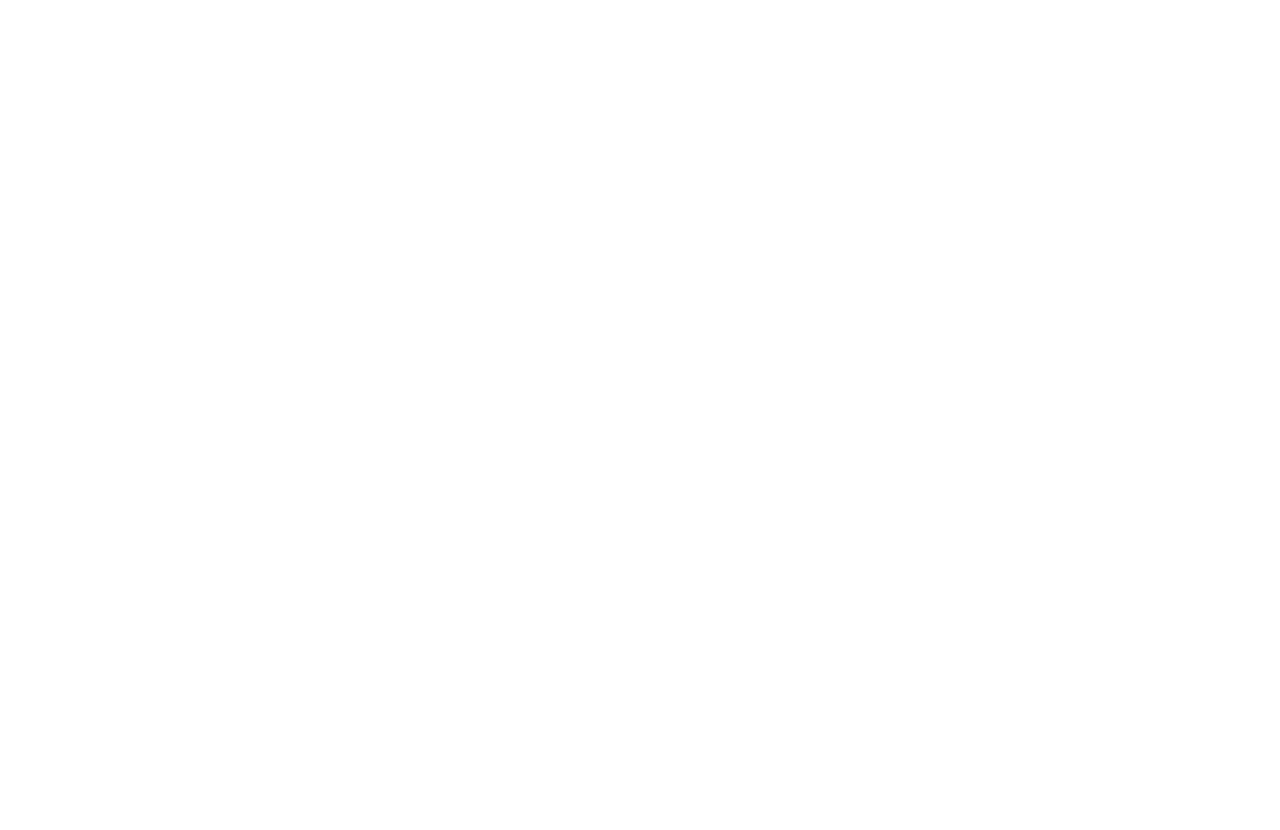
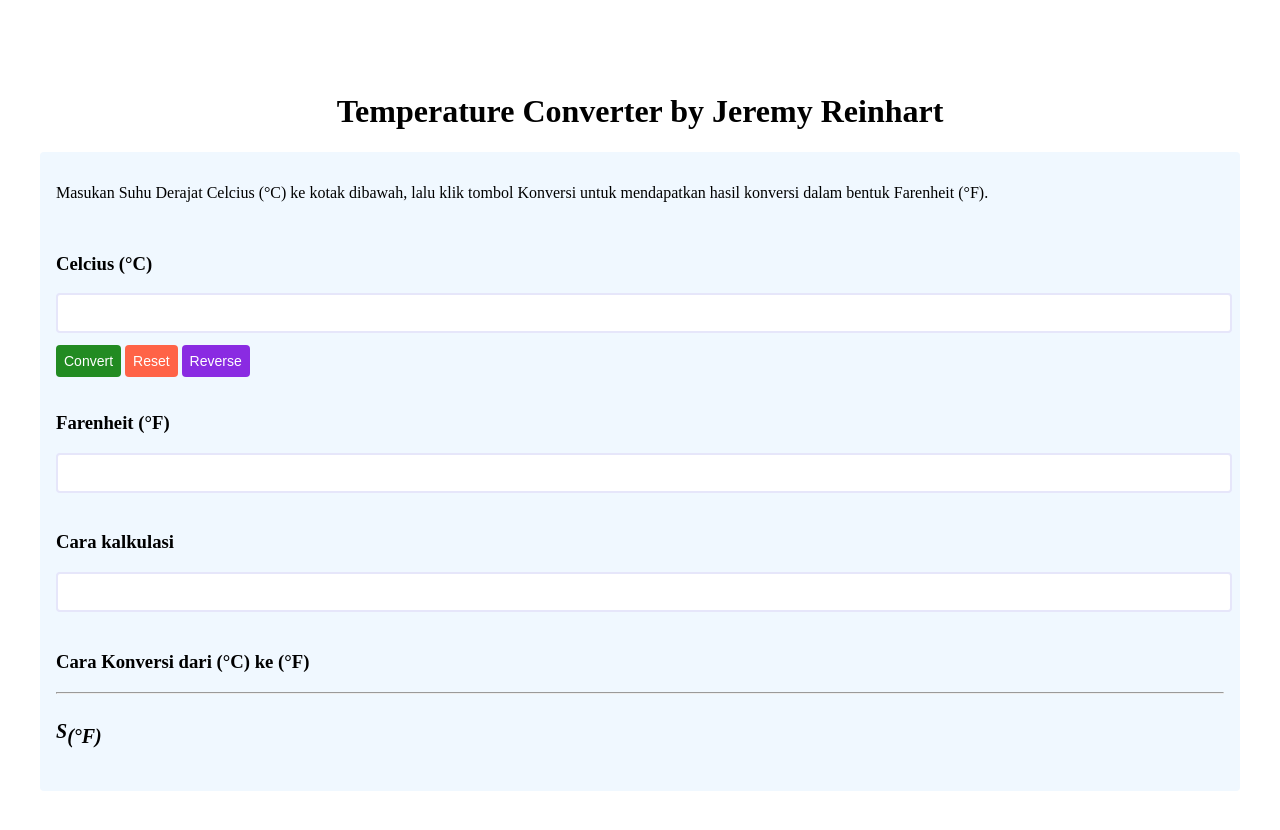
Before and after one commit to revou-fundamental-course/15-apr-24-jeremyreinhart, a plain HTML site: page index.html in a window 1280 px wide. Before the commit the page ends 800 px from the top, so only its background shows below. Drawn offline with Linux system fonts and the light colour scheme.

Commit message:
init config

```diff
--- a/css/style.css
+++ b/css/style.css
@@ -1 +1,86 @@
 /* ini css? */
+
+main{
+    padding-left: 32px;
+    padding-right: 32px;
+    padding-top: 64px;
+    padding-bottom: 64px;
+}
+
+.header {
+    text-align: center;
+}
+
+.main-title {
+    text-align: center;
+}
+
+.main-section {
+    padding: 16px;
+    background-color: aliceblue;
+    border-radius: 4px;
+}
+
+.section-celcius {
+    padding-top: 16px;
+}
+
+.section-farenheit {
+    padding-top: 16px;
+}
+
+.section-result {
+    padding-top: 16px;
+}
+
+.section-explanation {
+    padding-top: 16px;
+}
+
+
+textarea {
+    width: 100%;
+    height: 32px;
+    border: 2px solid lavender;
+    border-radius: 4px;
+    color: coral;
+    font-size: 16px;
+    resize: none;
+}
+
+.formula-s {
+    font-size: 20px;
+    font-style: italic;
+}
+
+.formula-s>sub {
+    font-size: 20px;
+    font-style: italic;
+}
+
+.container-button {
+    padding-top: 8px;
+}
+
+button {
+    border: none;
+    font-size: 14px;
+    padding: 8px;
+    border-radius: 4px;
+    font-family: Arial;
+}
+
+#button-convert{
+    background-color: forestgreen;
+    color: white;
+}
+
+#button-reset{
+    background-color: tomato;
+    color: white;
+}
+
+#button-reverse{
+    background-color: blueviolet;
+    color: white;
+}
--- a/index.html
+++ b/index.html
@@ -4,8 +4,67 @@
     <meta charset="UTF-8">
     <meta name="viewport" content="width=device-width, initial-scale=1.0">
     <title>Temperature Converter</title>
+    <link rel="stylesheet" href="css/style.css">
 </head>
 <body>
+    <main>
+        <header class="main-title">
+            <h1>Temperature Converter by Jeremy Reinhart</h1>
+        </header>
 
+
+        <section class="main-section">
+            <!-- Section Intro -->
+            <section>
+                <p>Masukan Suhu Derajat Celcius (&deg;C) ke kotak dibawah, lalu klik tombol Konversi untuk mendapatkan hasil konversi dalam bentuk Farenheit (&deg;F).</p>
+            </section>
+
+            <section class="section-celcius">
+                <header>
+                    <h3> Celcius (&deg;C)</h3>
+                </header>
+
+                <article>
+                    <textarea rows="1"></textarea>
+
+                    <div class="container-button">
+                        <button id="button-convert">Convert</button>
+                        <button id="button-reset">Reset</button>
+                        <button id="button-reverse">Reverse</button>
+                    </div>
+                </article>
+            </section>
+
+            <section class="section-farenheit">
+                <header>
+                    <h3> Farenheit (&deg;F)</h3>
+                </header>
+
+                <article>
+                    <textarea rows="1"></textarea>
+                </article>
+            </section>
+
+            <section class="section-result">
+                <header>
+                    <h3> Cara kalkulasi</h3>
+                </header>
+
+                <article>
+                    <textarea rows="1"></textarea>
+                </article>
+            </section>
+
+            <section class="section-explanation">
+                <header>
+                    <h3> Cara Konversi dari (&deg;C) ke (&deg;F)</h3>
+                </header>
+                <hr>
+                <article>
+                    <h1 class="formula-s">S<sub>(&deg;F)</sub></h1>
+                </article>
+            </section>
+        </section>
+    </main>
 </body>
 </html>
```
